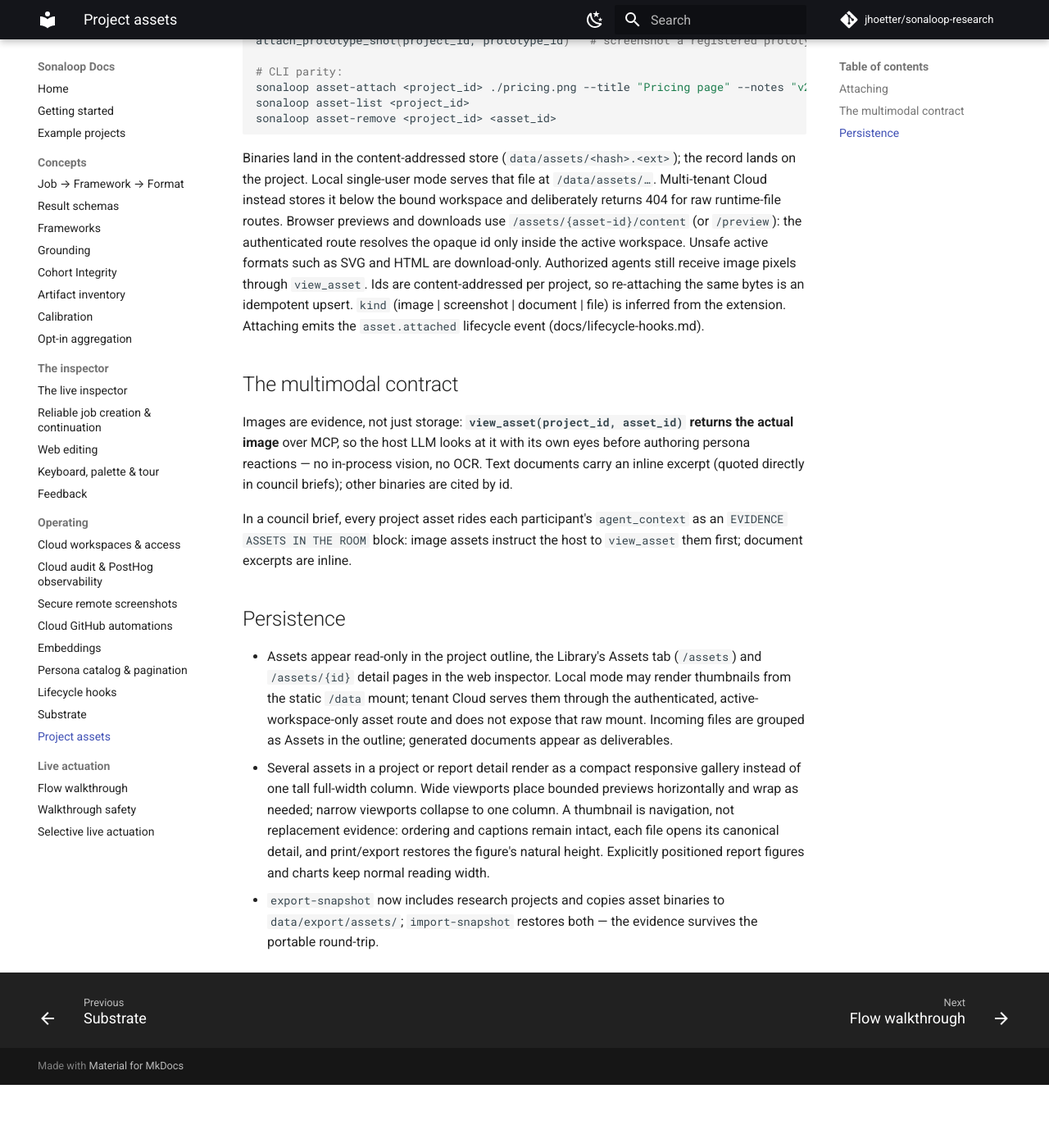
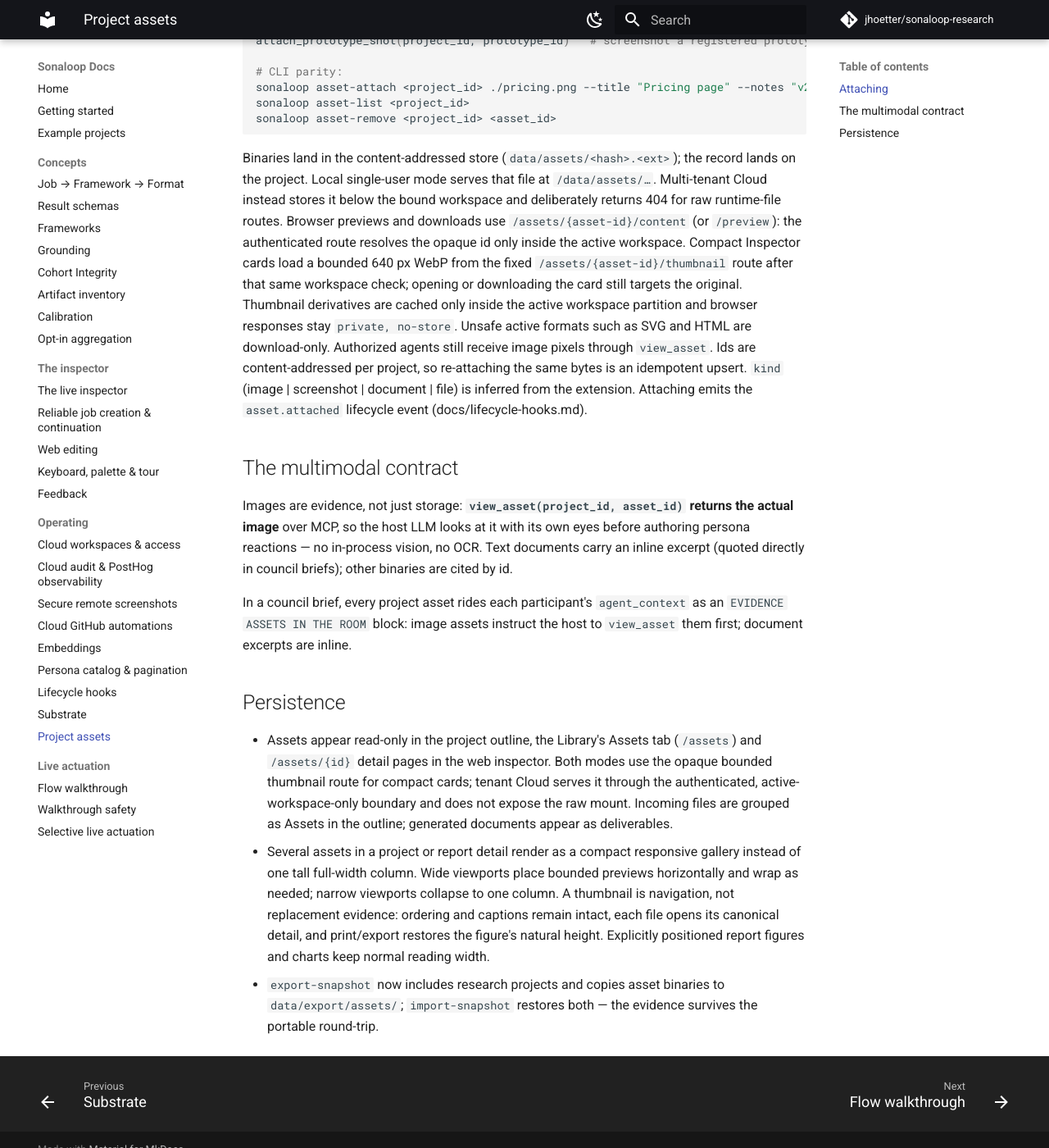
Before and after one commit to jhoetter/sonaloop-docs, an MkDocs documentation site: the page built from docs/project-assets.md, in a window 1280 px wide and 1400 px high, scrolled down 561 px. Shown: the whole window at 82% size. Built offline with MkDocs 1.6.1 and Material for MkDocs 9.7.7, drawn with Linux system fonts in a browser that asks for light colours; comment, search, counter and statistics services are not loaded; before the commit the page ends 1884 px from its top, so only the background shows below that.

Commit message:
Document report lineage and bounded media previews

```diff
--- a/docs/llms.txt
+++ b/docs/llms.txt
@@ -17,8 +17,8 @@
 - [Artifact inventory](https://raw.githubusercontent.com/jhoetter/sonaloop-docs/main/docs/artifact-inventory.md): references vs assets vs flows vs sessions, and the artifact naming trap
 - [Calibration](https://raw.githubusercontent.com/jhoetter/sonaloop-docs/main/docs/calibration.md): prediction calibration and Brier scoring
 - [Opt-in aggregation](https://raw.githubusercontent.com/jhoetter/sonaloop-docs/main/docs/opt-in-aggregation-design.md): sentiment/coverage aggregation model
-- [The live inspector](https://raw.githubusercontent.com/jhoetter/sonaloop-docs/main/docs/live-inspector.md): navigation (4-item sidebar, archive-filtered current-job and run discovery, archived-job exact-link evidence access, Library browser, row slide-overs, run chip), compact Product Understanding/Cohort Integrity disclosures, browser-local timestamps, event bus, SSE /api/events, activity feed, runs panel
-- [Reliable job creation and continuation](https://raw.githubusercontent.com/jhoetter/sonaloop-docs/main/docs/reliable-runs.md): frontdoor-only Cloud creation, immutable authenticated creator labels plus privacy-safe first-ingress `via …` connector attribution, audited owner-attested exact legacy corrections, weak-model-safe unfinished-job discovery and continuation, resumable single-report handoff, URL-only `needs_setup` remediation, explicit multi-screen capture review, dispatch-bound screen delivery receipts, bounded manifest observations, real candidate-backed cohort selection, logical-request deduplication, single-active-run ownership, Reaction Test integrity gates and engine-owned completion
+- [The live inspector](https://raw.githubusercontent.com/jhoetter/sonaloop-docs/main/docs/live-inspector.md): navigation (4-item sidebar, archive-filtered current-job and run discovery, archived-job exact-link evidence access, Library browser, row slide-overs, quiet persisted input/output degrees, run chip), compact Product Understanding/Cohort Integrity disclosures, browser-local timestamps, event bus, SSE /api/events, activity feed, runs panel
+- [Reliable job creation and continuation](https://raw.githubusercontent.com/jhoetter/sonaloop-docs/main/docs/reliable-runs.md): frontdoor-only Cloud creation, immutable authenticated creator labels plus privacy-safe first-ingress `via …` connector attribution, audited owner-attested exact legacy corrections, weak-model-safe unfinished-job discovery and continuation, resumable single-report handoff with section-source lineage into the terminal report, URL-only `needs_setup` remediation, explicit multi-screen capture review, dispatch-bound screen delivery receipts, bounded manifest observations, real candidate-backed cohort selection, logical-request deduplication, single-active-run ownership, Reaction Test integrity gates and engine-owned completion
 - [Web editing](https://raw.githubusercontent.com/jhoetter/sonaloop-docs/main/docs/web-editing.md): the inspector's write boundary — structural edits vs host-authored text
 - [Keyboard, palette & tour](https://raw.githubusercontent.com/jhoetter/sonaloop-docs/main/docs/keyboard.md): shortcuts (j/k/Enter/o/Esc row + slide-over navigation), the command palette, the local opt-in product tour and shared-Cloud default
 - [Feedback](https://raw.githubusercontent.com/jhoetter/sonaloop-docs/main/docs/feedback.md): in-app feedback, /feedback inbox, CLI, SONALOOP_FEEDBACK_WEBHOOK
--- a/docs/project-assets.md
+++ b/docs/project-assets.md
@@ -31,6 +31,10 @@ record lands on the project. Local single-user mode serves that file at
 workspace and deliberately returns 404 for raw runtime-file routes. Browser
 previews and downloads use `/assets/{asset-id}/content` (or `/preview`): the
 authenticated route resolves the opaque id only inside the active workspace.
+Compact Inspector cards load a bounded 640 px WebP from the fixed
+`/assets/{asset-id}/thumbnail` route after that same workspace check; opening or
+downloading the card still targets the original. Thumbnail derivatives are cached
+only inside the active workspace partition and browser responses stay `private, no-store`.
 Unsafe active formats such as SVG and HTML are download-only. Authorized agents
 still receive image pixels through `view_asset`. Ids are content-addressed per
 project, so re-attaching the same bytes is an idempotent upsert. `kind` (image |
@@ -52,9 +56,9 @@ instruct the host to `view_asset` them first; document excerpts are inline.
 ## Persistence
 
 - Assets appear read-only in the project outline, the Library's Assets tab (`/assets`) and
-  `/assets/{id}` detail pages in the web inspector. Local mode may render thumbnails from
-  the static `/data` mount; tenant Cloud serves them through the authenticated,
-  active-workspace-only asset route and does not expose that raw mount. Incoming files
+  `/assets/{id}` detail pages in the web inspector. Both modes use the opaque bounded
+  thumbnail route for compact cards; tenant Cloud serves it through the authenticated,
+  active-workspace-only boundary and does not expose the raw mount. Incoming files
   are grouped as Assets in the outline; generated documents appear as deliverables.
 - Several assets in a project or report detail render as a compact responsive gallery instead of one
   tall full-width column. Wide viewports place bounded previews horizontally and wrap as needed;
```
Also changed, not shown: docs/catalog.md (+2 -0 lines), docs/cloud-workspaces.md (+4 -1 lines), docs/live-inspector.md (+3 -1 lines), docs/reliable-runs.md (+6 -0 lines).
